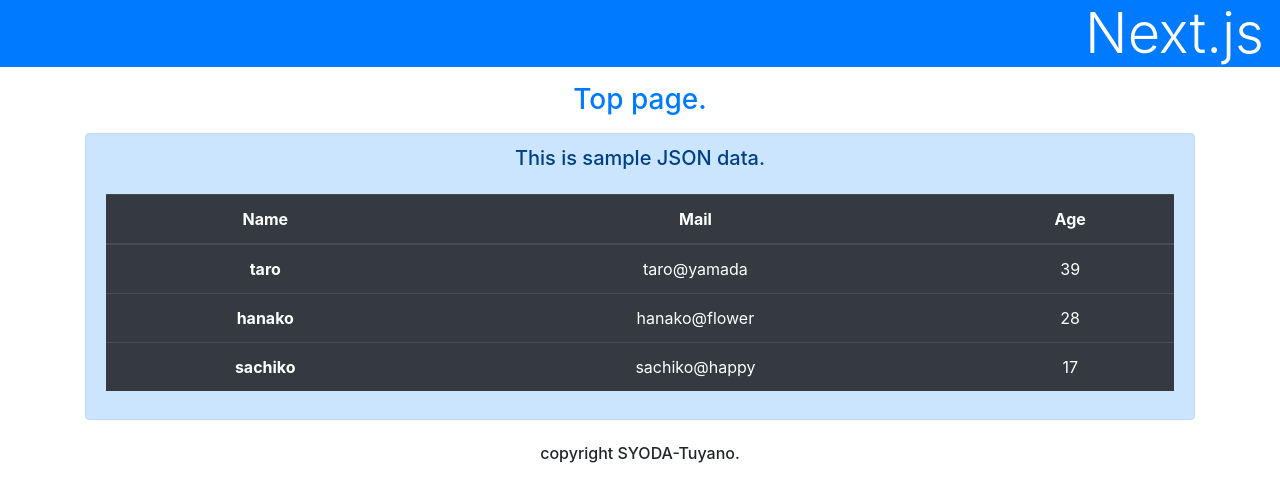
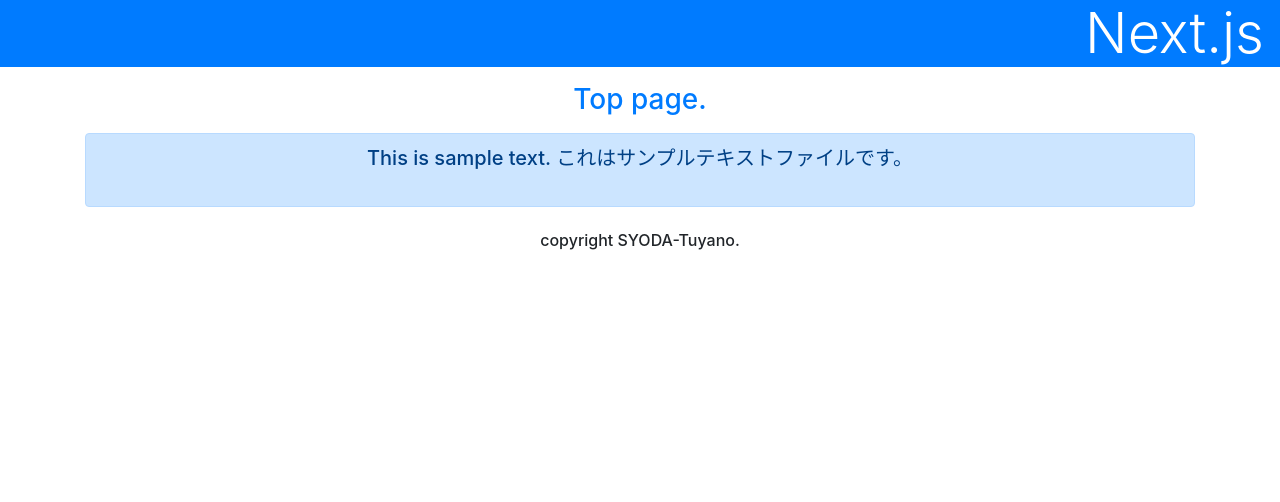
Before and after one commit to undefeated-davout/next_ts_sample, a Next.js app: page / in a window 1280 px wide. Shown: the top 502 px of the page. Built offline with nearby package versions, Linux system fonts and the light colour scheme.

Commit message:
feat: テキスト取得

```diff
--- a/pages/index.tsx
+++ b/pages/index.tsx
@@ -1,49 +1,18 @@
 import Layout from '../components/layout';
 import useSWR from 'swr';
 
-type DataType = {
-  message: string;
-  data: {
-    name: string;
-    mail: string;
-    age: number;
-  }[];
-};
-
 export default function Home() {
-  const { data } = useSWR<DataType>('/data.json');
+  const func = (arg: string) => fetch(arg).then((res) => res.text());
+  const { data, error } = useSWR<string, Error>('/data.txt', func, {
+    refreshInterval: 5000,
+  });
 
   return (
     <div>
+      {error}
       <Layout header="Next.js" title="Top page.">
         <div className="alert alert-primary text-center">
-          <h5 className="mb-4">{data !== undefined ? data.message : 'error...'}</h5>
-          <table className="table table-dark">
-            <thead className="">
-              <tr>
-                <th>Name</th>
-                <th>Mail</th>
-                <th>Age</th>
-              </tr>
-            </thead>
-            <tbody>
-              {data !== undefined ? (
-                data.data.map((value, key) => (
-                  <tr key={key}>
-                    <th>{value.name}</th>
-                    <td>{value.mail}</td>
-                    <td>{value.age}</td>
-                  </tr>
-                ))
-              ) : (
-                <tr>
-                  <th></th>
-                  <td>no data.</td>
-                  <td></td>
-                </tr>
-              )}
-            </tbody>
-          </table>
+          <h5 className="mb-4">{data}</h5>
         </div>
       </Layout>
     </div>
```
Also changed, not shown: public/data.txt (added).
